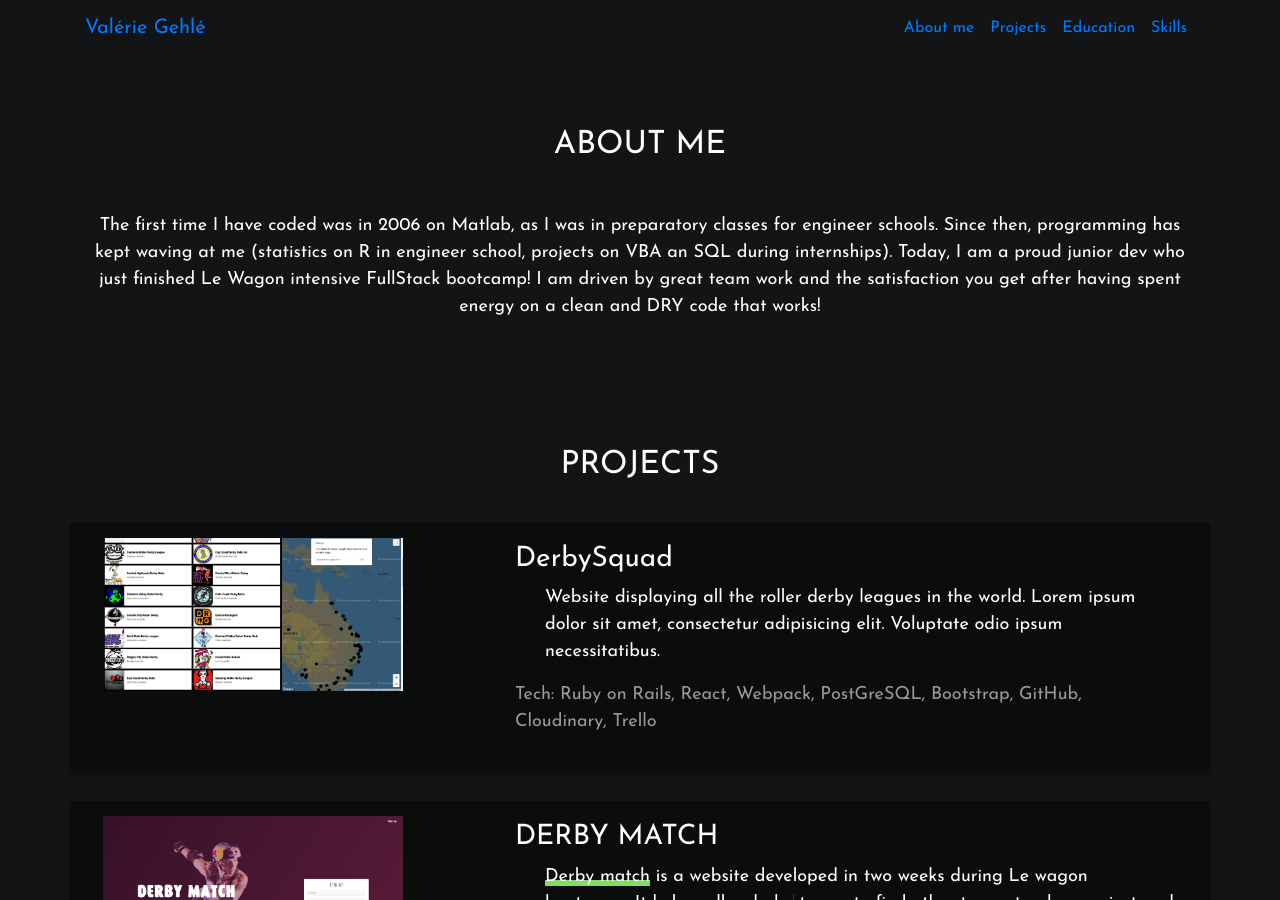
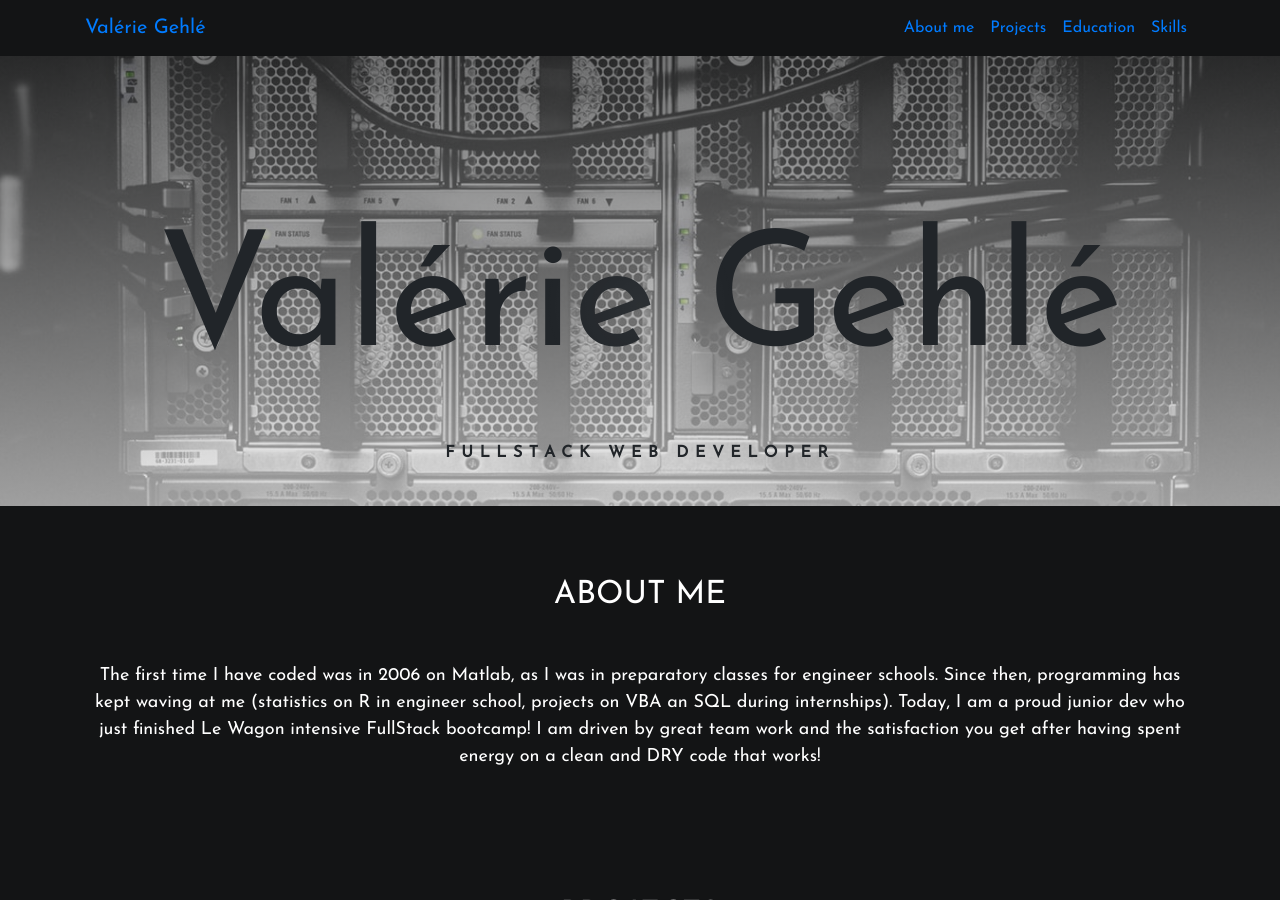
Before and after one commit to BlaxFontaine/myportfolio, a Jekyll site: the page built from index.html, in a window 1280 px wide and 900 px high. Built offline with Jekyll 4.4.1, drawn with Linux system fonts in a browser that asks for light colours; some web fonts are replaced.

Commit message:
added banner

```diff
--- /dev/null
+++ b/_includes/banner.html
@@ -0,0 +1,8 @@
+<section class="banner_section">
+  <h1 class="banner_title">
+    <p>Valérie Gehlé</p>
+    Valérie Gehlé
+  </h1>
+  <p class="banner_section_subtitle">Fullstack web developer</p>
+  <!-- <a href="#" class="btn">Contact</a> -->
+</section>
--- a/_layouts/default.html
+++ b/_layouts/default.html
@@ -11,6 +11,7 @@
   <body id="top">
     <div class="fade-in">
       {% include nav.html %}
+      {% include banner.html %}
       <div class="container">
         {{ content }}
       </div>
--- /dev/null
+++ b/_sass/banner.scss
@@ -0,0 +1,60 @@
+$primary-color: #131415;
+$secondary-color: #25F193;
+$black: #343434;
+$dark-black: #1A1A1A;
+$gradient: linear-gradient(to top, $primary-color, $secondary-color);
+$black-gradient: linear-gradient(-225deg, $dark-black, $black);
+// *{margin:0;padding:0;}
+// a{
+//   text-decoration: none;
+// }
+// body{
+//   font-family: 'Source Sans Pro', sans-serif;
+//   font-weight: 600;
+//   color: $black;
+// }
+.banner_section{
+  display: flex;
+  justify-content: center;
+  align-items: center;
+  flex-direction: column;
+  height: 50vh;
+  background-image: linear-gradient(to bottom, rgba(19,20,21,.5), rgba(255,255,255, .5)), url('../images/banner.jpg');
+  background-size: cover;
+  background-position: center center;
+  width: 100%;
+  z-index: -1;
+  &_subtitle{
+    text-transform: uppercase;
+    letter-spacing: 5pt;
+    font-weight: 600;
+    font-size: 1rem;
+    margin-bottom: -5em;
+  }
+  .banner_title{
+    --x-shadow: 0;
+    --y-shadow: 0;
+    --x:50%;
+    --y:50%;
+    font-size: 10rem;
+    transition: all 0.2s ease;
+    position: relative;
+    padding: 2rem;
+    &:hover{
+      transition: all 0.2s ease;
+      text-shadow: var(--x-shadow) var(--y-shadow) 10px $dark-black;
+    }
+      p{
+      position: absolute;
+      top: 2rem;
+      left: 2rem;
+      background-image: radial-gradient(circle closest-side, rgba(white, 0.05), transparent);
+      background-position: var(--x) var(--y);
+      background-repeat: no-repeat;
+      text-shadow: none;
+      -webkit-background-clip: text;
+      -webkit-text-fill-color: transparent;
+      transition: all 0.1s ease;
+      }
+  }
+}
--- a/assets/css/styles.scss
+++ b/assets/css/styles.scss
@@ -1,6 +1,7 @@
 ---
 ---
 @import "main";
+@import "banner";
 @import "navbar";
 @import "footer";
 @import "fade";
--- a/assets/js/application.js
+++ b/assets/js/application.js
@@ -15,7 +15,7 @@ initUpdateNavbarOnScroll();
 
 var w = Math.round($(document).width() / 255);
 var h = Math.round($(document).height() / 255);
-var body = $(".navbar-brand, .nav-item, .navbar-toggler-icon, .footer-link");
+var body = $(".navbar-brand, .nav-item, .navbar-toggler-icon, .footer-link .banner_section_subtitle");
 
 $(document).mousemove(function(e){
     var pageX = Math.round(e.pageX / w);
@@ -43,3 +43,34 @@ $(function() {
       }
   });
 });
+
+
+
+
+const title = document.querySelector('.banner_title')
+
+
+//////// Light //////////
+document.onmousemove = function(e) {
+  let x = e.pageX - window.innerWidth/2;
+  let y = e.pageY - window.innerHeight/2;
+
+  title.style.setProperty('--x', x + 'px')
+  title.style.setProperty('--y', y + 'px')
+}
+
+////////////// Shadow ///////////////////
+title.onmousemove = function(e) {
+  let x = e.pageX - window.innerWidth/2;
+  let y = e.pageY - window.innerHeight/2;
+
+  let rad = Math.atan2(y, x).toFixed(2);
+  let length = Math.round(Math.sqrt((Math.pow(x,2))+(Math.pow(y,2)))/10);
+
+  let x_shadow = Math.round(length * Math.cos(rad));
+  let y_shadow = Math.round(length * Math.sin(rad));
+
+  title.style.setProperty('--x-shadow', - x_shadow + 'px')
+  title.style.setProperty('--y-shadow', - y_shadow + 'px')
+
+}
```
Also changed, not shown: assets/images/banner.jpg (added).
